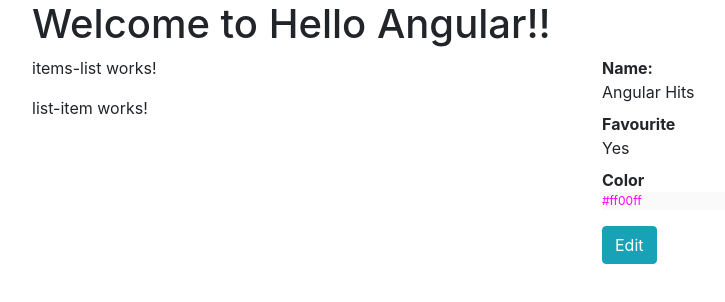
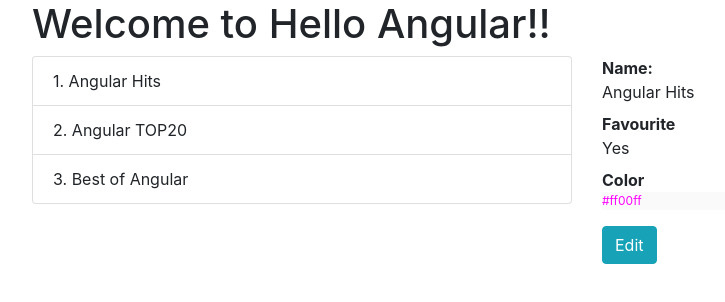
Before and after one commit to pawel13/angular-spotify3, an Angular app: page / in a window 1280 px wide. Shown: the top 302 px of the page, without its empty margins (53-778 px from the left). Built offline with nearby package versions, Linux system fonts and the light colour scheme.

Commit message:
ngFor ngForOf $ implicit let i = index ngForOfContext

```diff
--- a/src/app/playlists/components/items-list/items-list.component.html
+++ b/src/app/playlists/components/items-list/items-list.component.html
@@ -1,5 +1,15 @@
-<p>
-  items-list works!
-</p>
+<!-- .list-group>.list-group-item -->
 
-<app-list-item></app-list-item>
+<div class="list-group">
+
+  <ng-template ngFor [ngForOf]="playlists"
+      let-playlist
+      let-i="index">
+
+    <div class="list-group-item">
+      {{i+1}}. {{playlist.name}}
+    </div>
+
+  </ng-template>
+
+</div>
--- a/src/app/playlists/components/items-list/items-list.component.ts
+++ b/src/app/playlists/components/items-list/items-list.component.ts
@@ -1,4 +1,5 @@
 import { Component, OnInit, ViewEncapsulation } from "@angular/core";
+import { Playlist } from "src/app/model/Playlist";
 
 @Component({
   selector: "app-items-list",
@@ -7,6 +8,29 @@ import { Component, OnInit, ViewEncapsulation } from "@angular/core";
   // encapsulation: ViewEncapsulation.Emulated
 })
 export class ItemsListComponent implements OnInit {
+
+  playlists: Playlist[] = [
+    {
+      id: 123,
+      name: "Angular Hits",
+      favourite: true,
+      color: "#ff00ff"
+    },
+    {
+      id: 234,
+      name: "Angular TOP20",
+      favourite: false,
+      color: "#00ffff"
+    },
+    {
+      id: 345,
+      name: "Best of Angular",
+      favourite: false,
+      color: "#ffff00"
+    },
+  ];
+
+
   constructor() {}
 
   ngOnInit() {}
```
